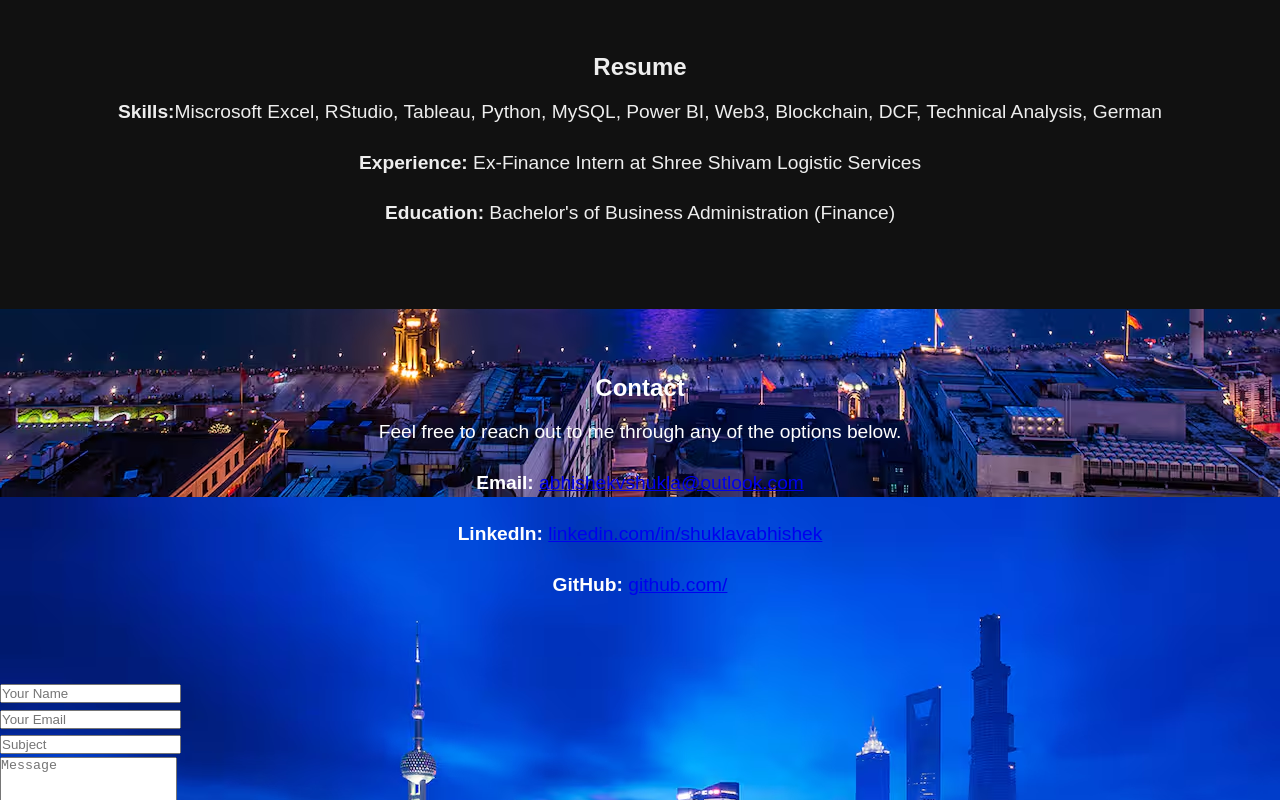
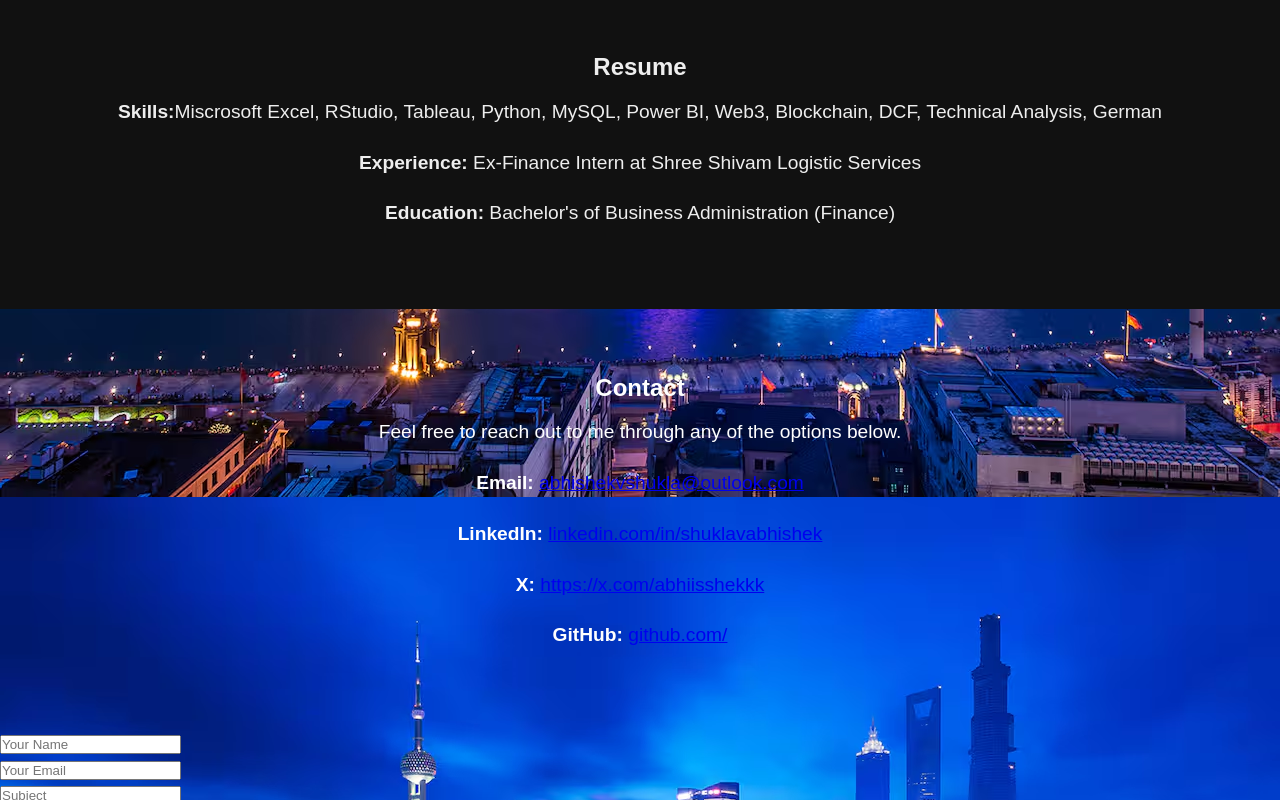
Before and after one commit to abh1shekzzz/abhishek, a plain HTML site: page index.html in a window 1280 px wide. Shown: the part 1215-2015 px from the top of the page. Drawn offline with Linux system fonts and the light colour scheme.

Commit message:
Update index.html

```diff
--- a/index.html
+++ b/index.html
@@ -30,6 +30,7 @@
         <a href="https://github.com/abh1shekzzz" target="_blank"><i class="fab fa-github"></i></a>
         <a href="resume.pdf.pdf" target="_blank"><i class="fas fa-file"></i></a>
         <a href="abhishekvshukla@outlook.com"><i class="fas fa-envelope"></i></a>
+        <a href="https://x.com/abhiisshekkk" target="_blank"><i class="fab fa-X"></i></a>
       </div>
     </div>
   </section>
@@ -87,6 +88,12 @@ Looking to Contribute: A kid with strong work-ethic. I thrive in analytical role
         </a>
       </p>
 
+<p><strong>X:</strong>
+        <a href="https://https://x.com/abhiisshekkk/" target="_blank">
+          https://x.com/abhiisshekkk
+        </a>
+      </p>
+
       <p><strong>GitHub:</strong>
         <a href="https://github.com/abh1shekzzz" target="_blank">
           github.com/
```
